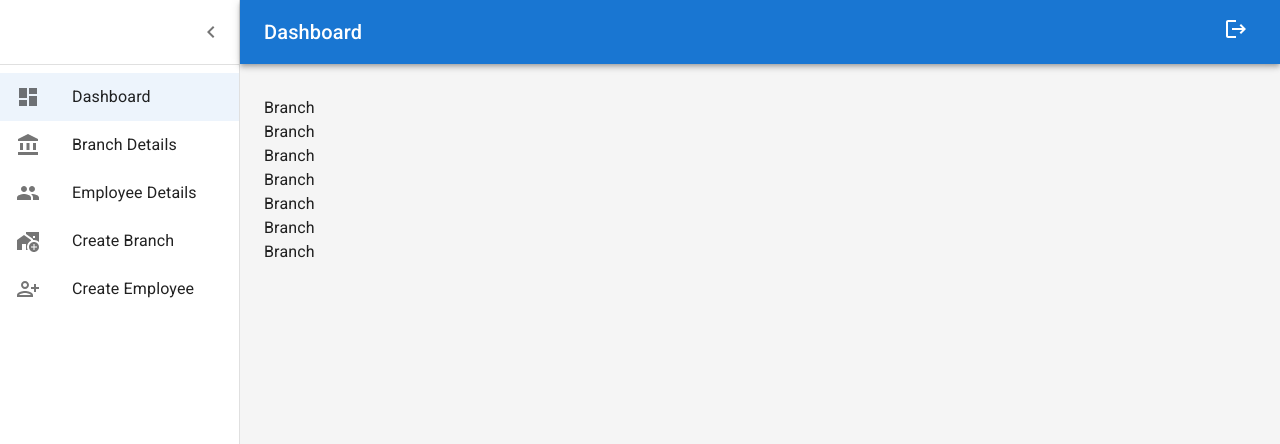
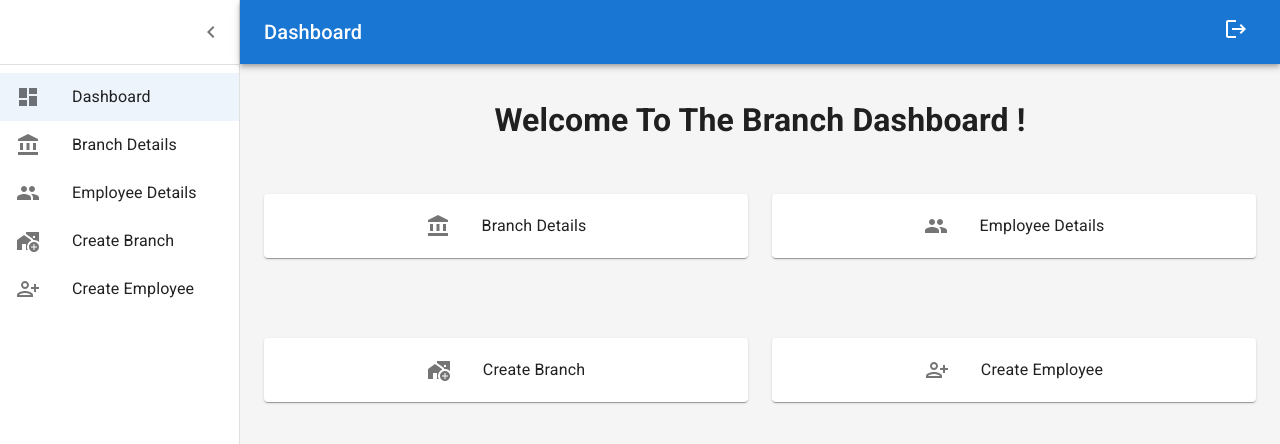
Before and after one commit to Isuru-Kingston/abc-bank-frontend, a React (Create React App) app: page /branch in a window 1280 px wide. Shown: the top 444 px of the page. Built offline with nearby package versions, Linux system fonts and the light colour scheme.

Commit message:
added dashboard links

```diff
--- a/src/components/Branch/index.jsx
+++ b/src/components/Branch/index.jsx
@@ -1,13 +1,74 @@
+import * as React from "react";
+import { styled } from "@mui/material/styles";
+import Grid from "@mui/material/Grid";
+import Paper from "@mui/material/Paper";
+import Box from "@mui/material/Box";
+import NavLink from "../NavBar/NavLink";
+import AccountBalanceIcon from "@mui/icons-material/AccountBalance";
+import PeopleIcon from "@mui/icons-material/People";
+import AddHomeWorkIcon from "@mui/icons-material/AddHomeWork";
+import PersonAddAltIcon from "@mui/icons-material/PersonAddAlt";
+
+const Item = styled(Paper)(({ theme }) => ({
+  backgroundColor: theme.palette.mode === "dark" ? "#1A2027" : "#fff",
+  ...theme.typography.body2,
+  padding: theme.spacing(1),
+  textAlign: "center",
+  color: theme.palette.text.secondary,
+  display: "flex",
+  justifyContent: "center",
+  alignItems: "center",
+}));
+
 export default function Branch() {
   return (
-    <div>
-      <div>Branch</div>
-      <div>Branch</div>
-      <div>Branch</div>
-      <div>Branch</div>
-      <div>Branch</div>
-      <div>Branch</div>
-      <div>Branch</div>
-    </div>
+    <Box
+      sx={{
+        width: "100%",
+      }}
+    >
+      <h1 style={{ textAlign: "center", marginBottom: "50px" }}>
+        Welcome To The Branch Dashboard !
+      </h1>
+      <Grid container rowSpacing={10} columnSpacing={{ xs: 1, sm: 2, md: 3 }}>
+        <Grid item xs={6}>
+          <Item>
+            <NavLink
+              to={"/branch/branch-details"}
+              name="Branch Details"
+              icon={<AccountBalanceIcon />}
+            />
+          </Item>
+        </Grid>
+        <Grid item xs={6}>
+          <Item>
+            <NavLink
+              to={"/branch/employee-details"}
+              name="Employee Details"
+              icon={<PeopleIcon />}
+            />
+          </Item>
+        </Grid>
+        <Grid item xs={6}>
+          <Item>
+            <NavLink
+              to={"/branch/create-branch"}
+              name="Create Branch"
+              icon={<AddHomeWorkIcon />}
+            />
+          </Item>
+        </Grid>
+        <Grid item xs={6}>
+          <Item>
+            {" "}
+            <NavLink
+              to={"/branch/create-employee"}
+              name="Create Employee"
+              icon={<PersonAddAltIcon />}
+            />
+          </Item>
+        </Grid>
+      </Grid>
+    </Box>
   );
 }
```
